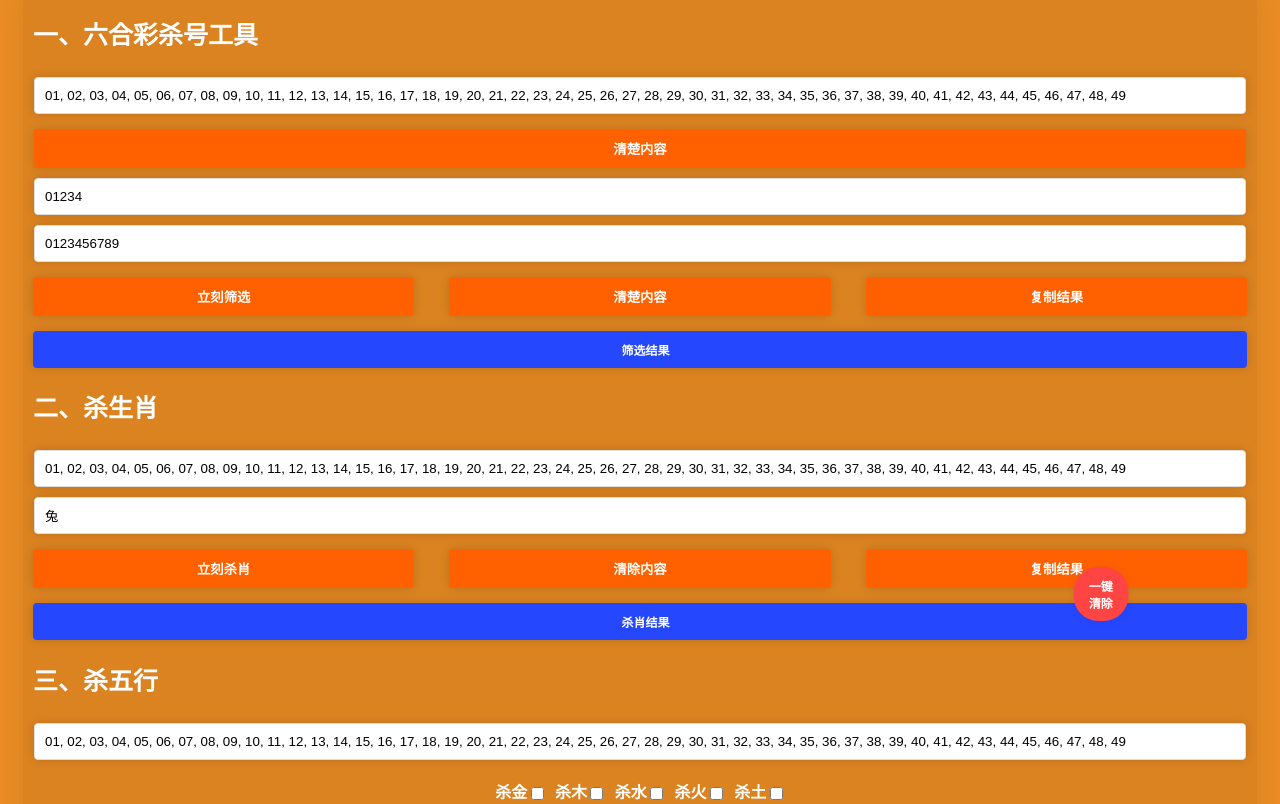
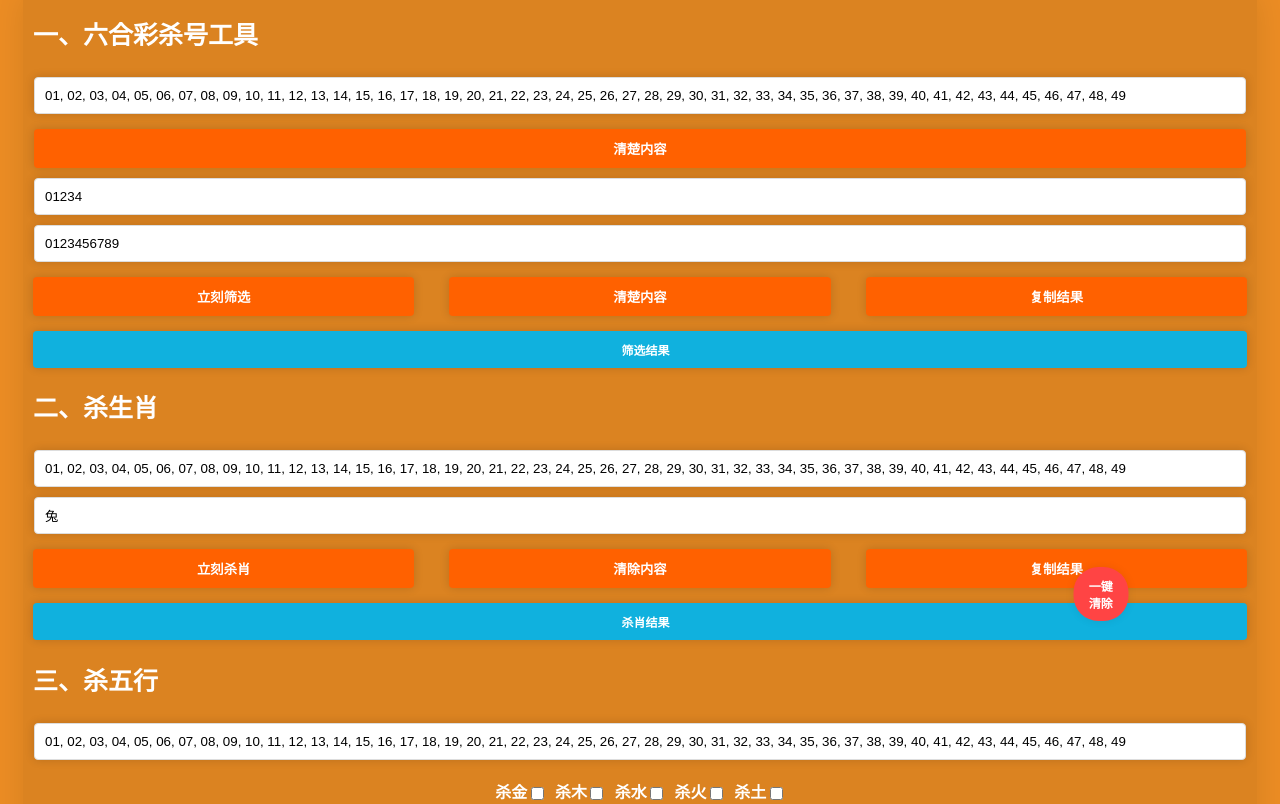
Before and after one commit to 22109homework/xam.jsyn, a plain HTML site: page index.html in a window 1280 px wide. Shown: the top 804 px of the page. Drawn offline with Linux system fonts and the light colour scheme.

Commit message:
style.css

```diff
--- a/style.css
+++ b/style.css
@@ -81,7 +81,7 @@ button:hover {
 #result1s,
 #resultField {
     padding: 10px 4px 10px 15px;
-    background-color: #2548ff;
+    background-color: #10b1de;
     border-radius: 4px;
     margin: 10px 10px 0 10px;
     box-shadow: 0px 0px 10px 0px rgb(0 0 0 / 15%);
```
